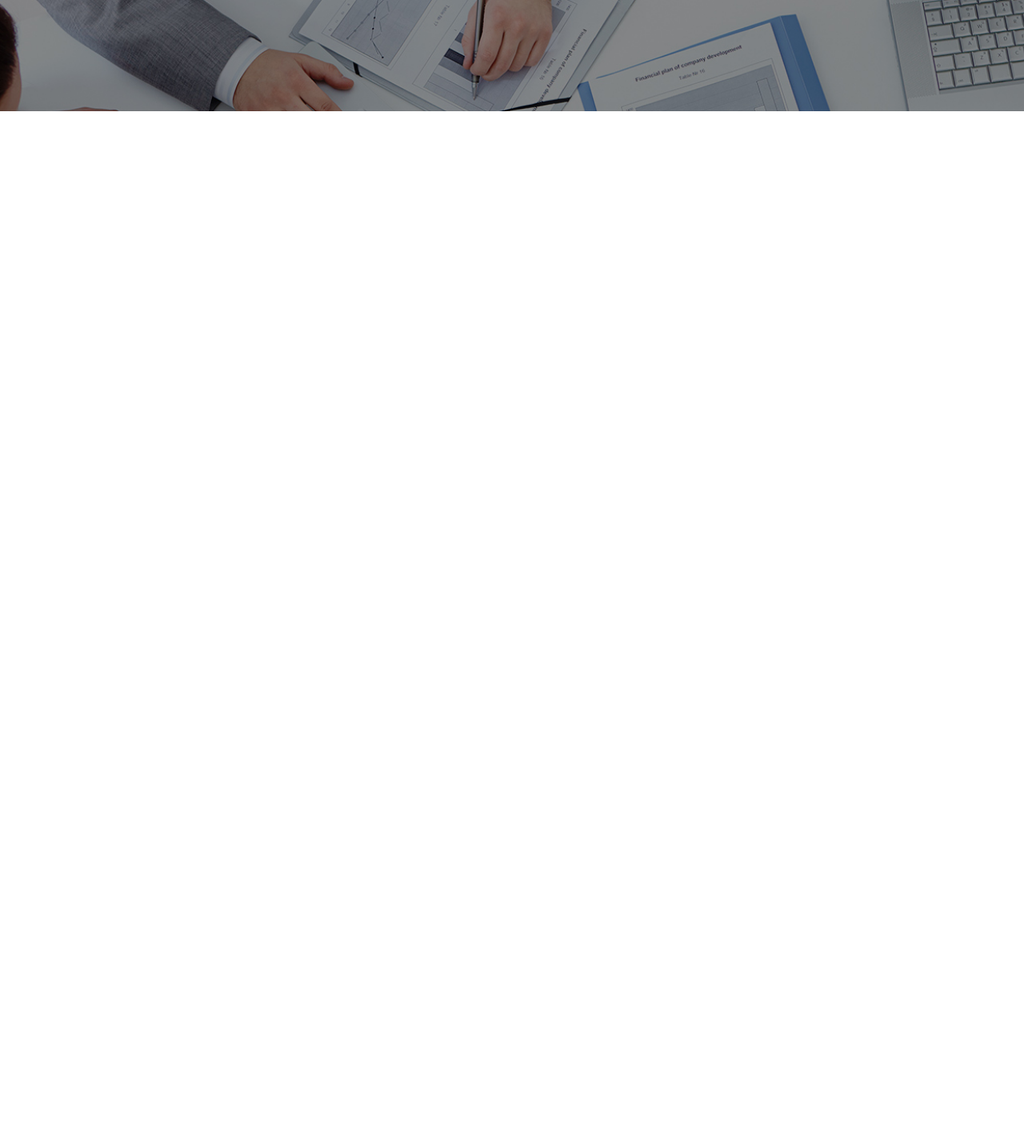
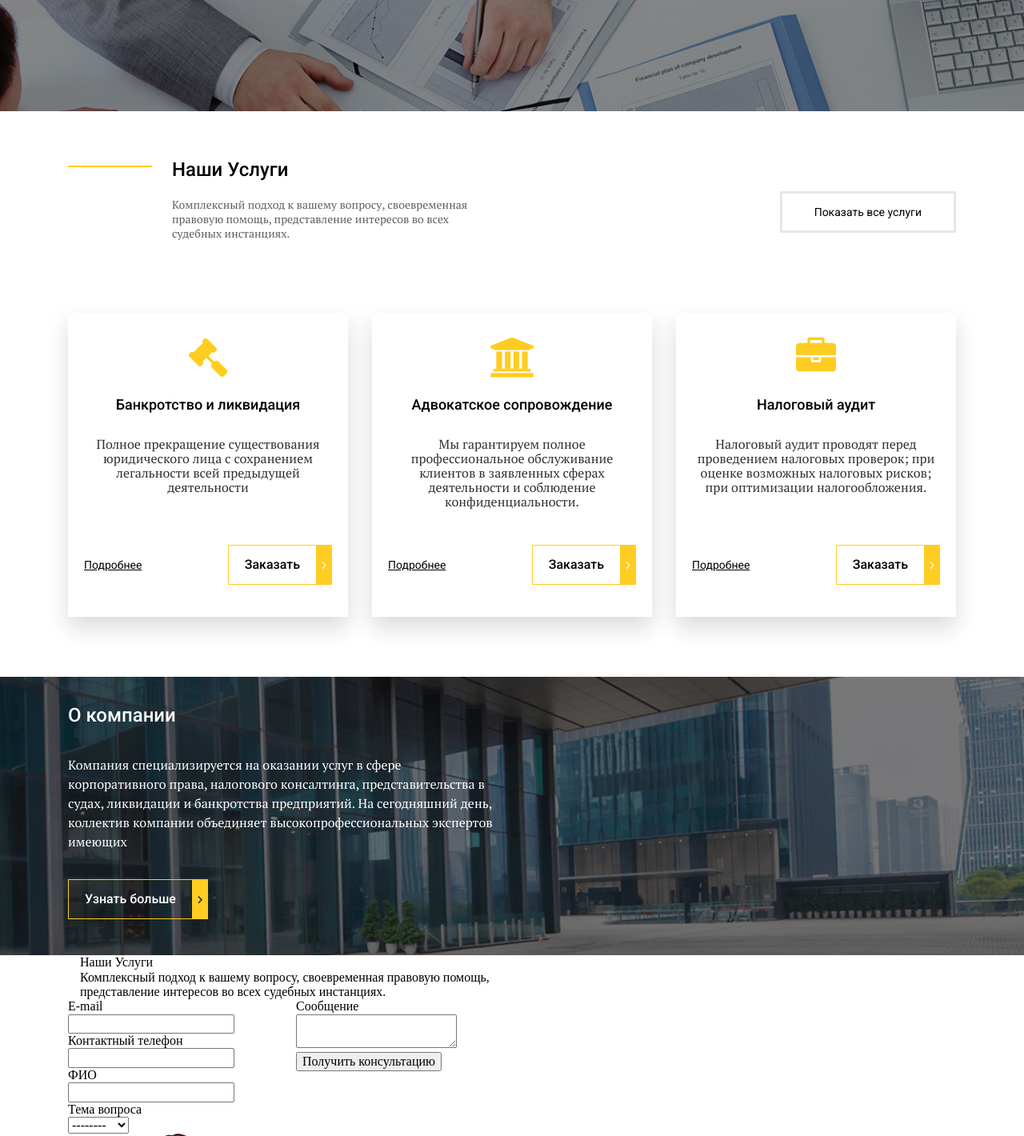
Before and after one commit to niki22malinovskyi/test-project1, a website: page app/index.html in a window 1280 px wide. Shown: the part 520-1940 px from the top of the page at 80% size. Before the commit the page ends 800 px from the top, so only its background shows below. Drawn offline with nearby package versions, Linux system fonts and the light colour scheme; files that its build step writes are made by us from their sources; files whose address does not match are found by name.

Commit message:
added section

```diff
--- a/app/index.html
+++ b/app/index.html
@@ -4,6 +4,7 @@
 
     <meta charset="UTF-8">
     <meta name="viewport" content="width=device-width, initial-scale=1.0">
+    <meta name="format-detection" content="telephone=no">
     <meta http-equiv="X-UA-Compatible" content="ie=edge">
     <title>Document</title>
     <link href="https://fonts.googleapis.com/css?family=PT+Serif|Roboto:400,500" rel="stylesheet">
@@ -72,15 +73,16 @@
                 </div>
             </div>
     </header>
-    <!-- <section class="services">
+     <section class="services">
         <div class="container">
             <div class="services__head">
-                <div class="col-6">
+                <div class="row">
+                <div class="col-lg-6 col-md-6 col-sm-6 col-12">
                     <div class="services__inner-line-text">
                         <div class="services__line">
                             <span></span>
                         </div>
-                        <div class="services__text">
+                        <div class="services__info">
                             <div class="services__title">
                                 Наши Услуги
                             </div>
@@ -90,14 +92,15 @@
                         </div>
                     </div>
                 </div>
-                <div class="col-6">
-                    <div class="services__btn">
+                <div class="col-lg-6 col-md-6 col-sm-6 col-12">
+                    <div class="services__head-btn">
                         <a href="#">Показать все услуги</a>
                     </div>
                 </div>
             </div>
+            </div>
             <div class="row">
-                <div class="col-4">
+                <div class="col-lg-4 col-md-6 col-sm-12">
                     <div class="services__inner-box">
                         <span class="services__icon icon-gavel" ></span>
                         <div class="services__prev-title">
@@ -107,30 +110,30 @@
                                 Полное прекращение существования юридического лица с сохранением легальности всей предыдущей деятельности
                         </div>
                         <div class="services__inner__btn-more">
-                            <a href="#" class="services__more">Подробнее</a>
+                            <a href="#" class="services__btn-more">Подробнее</a>
                             <a href="#" class="services__btn">Заказать</a>
                         </div>
                     </div>
                 </div>
-                <div class="col-4">
+                <div class="col-lg-4 col-md-6 col-sm-12">
                     <div class="services__inner-box">
                         <span class="services__icon icon-bank"></span>
                         <div class="services__prev-title">Адвокатское сопровождение</div>
                         <div class="services__prev-text">Мы гарантируем полное профессиональное обслуживание клиентов в заявленных сферах деятельности и соблюдение
                                 конфиденциальности.</div>
                         <div class="services__inner__btn-more">
-                            <a href="#" class="services__more" >Подробнее</a>
+                            <a href="#" class="services__btn-more" >Подробнее</a>
                             <a href="#" class="services__btn">Заказать</a>
                         </div>
                     </div>
                 </div>
-                <div class="col-4">
+                <div class="col-lg-4 col-md-6 col-sm-12">
                     <div class="services__inner-box">
                         <span class="services__icon icon-briefcase"></span>
                         <div class="services__prev-title">Налоговый аудит</div>
                         <div class="services__prev-text">Налоговый аудит проводят перед проведением налоговых проверок; при оценке возможных налоговых рисков; при оптимизации налогообложения.</div>
                         <div class="services__inner__btn-more">
-                            <a href="#" class="services__more">Подробнее</a>
+                            <a href="#" class="services__btn-more">Подробнее</a>
                             <a href="#" class="services__btn">Заказать</a>
                         </div>
                     </div>
@@ -141,7 +144,7 @@
     <section class="about">
         <div class="container">
             <div class="row">
-                <div class="col-6">
+                <div class="col-lg-6 col-md-12">
                     <div class="about__title">О компании</div>
                     <div class="about__text">Компания специализируется на оказании услуг в сфере корпоративного права, налогового консалтинга, представительства в судах, ликвидации и банкротства предприятий. На сегодняшний день, коллектив компании объединяет
                             высокопрофессиональных экспертов имеющих </div>
@@ -194,7 +197,7 @@
             <img class="form__img" src="img/form-img.jpg" alt="">
         </div>
     </section>
-    <section class="items">
+    <!--<section class="items">
         <div class="container">
             <div class="row">
                 <div class="col-4">
--- a/app/scss/_media.scss
+++ b/app/scss/_media.scss
@@ -53,6 +53,9 @@
 .slider__wrapper .slide-item__text{
   font-size: 14px;
 }
+  .services__line{
+    display: none;
+  }
 }
 
 @media screen and (max-width: 650px){
@@ -84,6 +87,12 @@
   .slider__wrapper .slide-item__text{
     font-size: 12px;
   }
+  .services__head{
+    text-align: center;
+    .services__head-btn{
+      text-align: center;
+    }
+  }
 }
 
 @media screen and (max-width: 480px){
--- a/app/scss/style.scss
+++ b/app/scss/style.scss
@@ -66,6 +66,9 @@ ul{
   display: flex;
   justify-content: space-between;
 }
+.menu{
+  align-self: center;
+}
 .menu ul{
   display: flex;
 }
@@ -79,6 +82,7 @@ ul{
 }
 .menu li a:focus{
   border: 1px solid #ffcd21;
+  margin: -1px;
 }
 
 .icon-bars{
@@ -173,3 +177,136 @@ ul{
 .slick-prev:focus, .slick-next:focus{
   background-color: #ffcd21;
 }
+.services{
+  padding-top: 60px;
+  padding-bottom: 45px;
+}
+.services__head{
+  margin-bottom: 90px;
+}
+.services__inner-line-text{
+  display: flex;
+}
+.services__line span{
+  display: block;
+  height: 2px;
+  width: 105px;
+  margin-top: 8px;
+  background-color: #ffcd21;
+  margin-right: 25px;
+}
+.services__title{
+  font-size: 24px;
+  font-family: $roboto;
+  font-weight: 500;
+  margin-bottom: 20px;
+}
+.services__text{
+  font-size: 14px;
+  font-family: $serif;
+  color: #5e5e5e;
+  line-height: 18px;
+}
+.services__head-btn{
+  text-align: right;
+  padding-top: 40px;
+  a{
+    display: inline-block;
+    padding: 15px 40px;
+    border: 3px solid #e6e6e6;
+    font-weight: 400;
+    font-size: 14px;
+    font-family: $roboto;
+    color: #000;
+  }
+}
+.services__inner-box{
+  padding: 30px 20px 40px;
+  box-shadow: 0 13px 27px rgba(0, 0, 0, 0.15);
+  text-align: center;
+  margin-bottom: 30px;
+}
+.services__icon{
+  font-size: 50px;
+  color: #ffcd21;
+  margin-bottom: 25px;
+  display: inline-block;
+}
+.services__prev-title{
+  font-size: 18px;
+  font-weight: 500;
+  font-family: $roboto;
+  height: 50px;
+}
+.services__prev-text{
+  font-family: $serif;
+  color: #303030;
+  line-height: 18px;
+  height: 135px;
+}
+.services__inner__btn-more{
+  display: flex;
+  justify-content: space-between;
+}
+.services__btn-more{
+  text-decoration: underline;
+  font-family: $roboto;
+  font-size: 14px;
+  align-self: center;
+  color: #000;
+}
+.services__btn{
+  // display: inline-block;
+  padding: 15px 20px;
+  border: 1px solid #ffcd21;
+  border-right: 20px solid #ffcd21;
+  position: relative;
+  font-family: $roboto;
+  font-weight: 500;
+  color: #000;
+}
+.services__btn::after{
+  content: "\f105";
+  position: absolute;
+  right: -13px;
+  font-family: $icon;
+  color: #fff;
+}
+
+.about{
+  background-image: url("../img/about-bgd.jpg");
+  background-position: top center;
+  background-repeat: no-repeat;
+  background-size: cover;
+  padding: 35px 0 45px;
+  color: #fff;
+}
+.about__title{
+  font-size: 24px;
+  font-family: $roboto;
+  font-weight: 500;
+  margin-bottom: 35px;
+}
+.about__text{
+  font-family: $serif;
+  font-weight: 400;
+  margin-bottom: 35px;
+  line-height: 24px;
+}
+.about__btn{
+  display: inline-block;
+  padding: 15px 20px;
+  border: 1px solid #ffcd21;
+  border-right: 20px solid #ffcd21;
+  position: relative;
+  font-family: $roboto;
+  font-weight: 500;
+  color: #fff;
+}
+.about__btn::after{
+  content: "\f105";
+  position: absolute;
+  right: -13px;
+  font-family: $icon;
+  color: #000;
+}
```
Also changed, not shown: gulpfile.js (+44 -41 lines).
